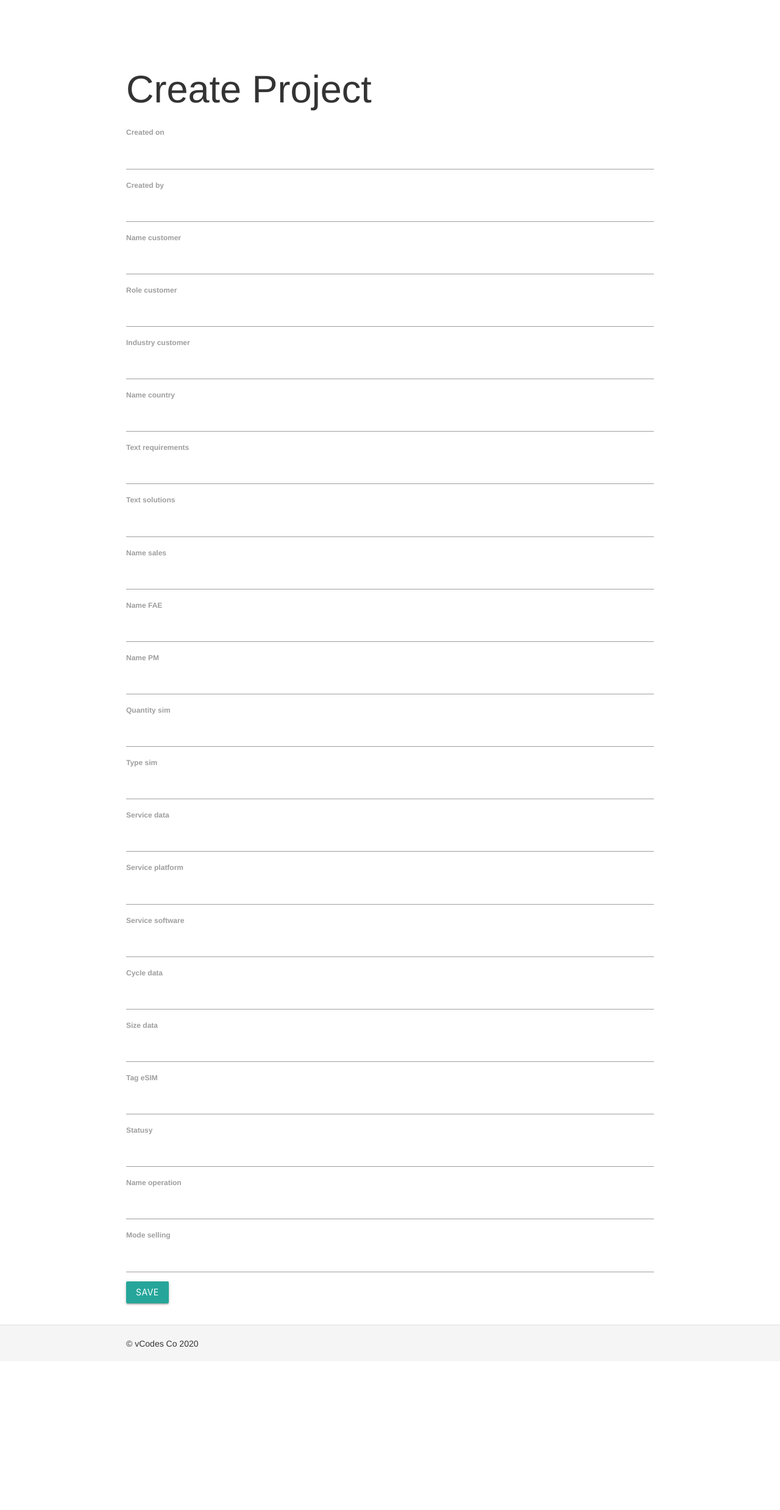
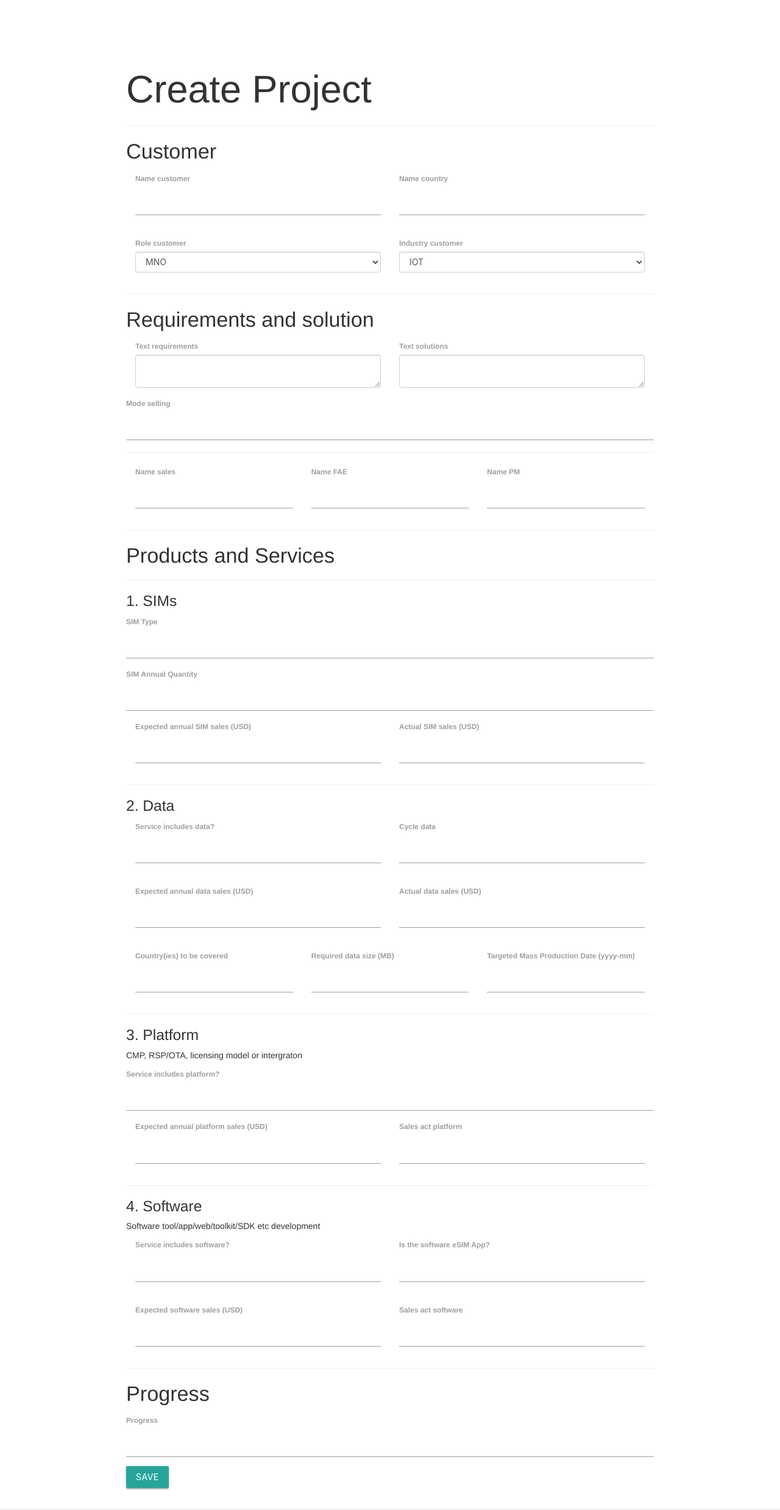
Before and after one commit to meganmeiyang/vProjectTracker, a Yii app: template views/project/create.php in a window 1280 px wide. Shown: the top 2477 px of the page at 61% size. Before the commit the page ends 2210 px from the top, so only its background shows below. Run offline with PHP 8.4 and a stand-in for Yii, Linux system fonts and the light colour scheme; the template is opened without the code that fills it, so the values that code supplies are empty; form fields are guessed from the names that the template uses; some libraries are stand-ins or nearby versions.

Commit message:
changed the _form
changed the _form

```diff
--- a/models/ProjectSearch.php
+++ b/models/ProjectSearch.php
@@ -35,7 +35,7 @@ class ProjectSearch extends Project
     {
         return [
             [['id_project', 'role_customer', 'industry_customer', 'quantity_sim', 'type_sim', 'service_data', 'service_platform', 'service_software', 'cycle_data', 'size_data', 'sales_exp_data', 'sales_act_data', 'sales_exp_sim', 'sales_act_sim', 'sales_exp_platform', 'sales_act_platform', 'sales_exp_software', 'sales_act_software', 'sales_exp_total', 'sales_act_total', 'sales_weighed_total', 'tag_eSIM', 'progress', 'statusy', 'mode_selling'], 'integer'],
-            [['created_on', 'role.content_role',
+            [['created_on', 'role.content_role', 'exp_mp_date',
 				/*new relation*/
 				'progressx.content_progress',
 				'status.content_data_status',
@@ -133,6 +133,7 @@ class ProjectSearch extends Project
         $query->andFilterWhere([
             'id_project' => $this->id_project,
             'created_on' => $this->created_on,
+			'exp_mp_date' => $this->exp_mp_date,
             'role_customer' => $this->role_customer,
             'industry_customer' => $this->industry_customer,
             'quantity_sim' => $this->quantity_sim,
--- a/views/project/_form.php
+++ b/views/project/_form.php
@@ -2,6 +2,7 @@
 
 use yii\helpers\Html;
 use yii\widgets\ActiveForm;
+use yii\widgets\Pjax;
 
 /* @var $this yii\web\View */
 /* @var $model app\models\Project */
@@ -10,51 +11,122 @@ use yii\widgets\ActiveForm;
 
 <div class="project-form">
 
+
     <?php $form = ActiveForm::begin(); ?>
+	<hr>
+	<h4> Customer </h4>
+    <div class="row">
+		<div class="col-md-6"><?= $form->field($model, 'name_customer')->textInput(['maxlength' => true]) ?> </div>
+		<div class="col-md-6"><?= $form->field($model, 'name_country')->textInput(['maxlength' => true]) ?> </div>
+	</div>
+	<div class="row">
+    <div class="col-md-6"><?= $form->field($model, 'role_customer')->dropDownList([1=>'MNO', 2=>'MVNO', 3=>'OEM', 4=>'OES', 5=>'ODM', 6=>'Government',7=>'Agency',8=>'Others'])?> </div>
 
-    <?= $form->field($model, 'created_on')->textInput() ?>
+    <div class="col-md-6"><?= $form->field($model, 'industry_customer')->dropDownList([1=>'IOT',2=>'Tourism']) ?> </div>
+	</div>
 
-    <?= $form->field($model, 'created_by')->textInput(['maxlength' => true]) ?>
+	<hr>
+	<h4> Requirements and solution </h4>
+	<div class="col-md-6">
+    <?= $form->field($model, 'text_requirements')->textArea(['maxlength' => true]) ?>
+	</div>
 
-    <?= $form->field($model, 'name_customer')->textInput(['maxlength' => true]) ?>
+    <div class="col-md-6"><?= $form->field($model, 'text_solutions')->textArea(['maxlength' => true]) ?></div>
+	<?= $form->field($model, 'mode_selling')->radioList([1=>'Direct Selling', 2=>'Distribution']) ?>
 
-    <?= $form->field($model, 'role_customer')->textInput() ?>
+	<hr>
+	<div class="row">
+    	<div class="col-md-4"><?= $form->field($model, 'name_sales')->textInput(['maxlength' => true]) ?></div>
 
-    <?= $form->field($model, 'industry_customer')->textInput() ?>
+    	<div class="col-md-4"><?= $form->field($model, 'name_FAE')->textInput(['maxlength' => true]) ?></div>
 
-    <?= $form->field($model, 'name_country')->textInput(['maxlength' => true]) ?>
+    	<div class="col-md-4"><?= $form->field($model, 'name_PM')->textInput(['maxlength' => true]) ?></div>
+	</div>
+	<hr>
+	<h4>Products and Services </h4>
+    <hr>
+	<h5>1. SIMs </h5>
+    <?= $form->field($model, 'type_sim')->radioList([1=>'Plastic SIM', 2=>'SoftSIM', 3=>'ChipSIM', 4=>'eSIM',5=>'Others', 6=>'noSIM'])->label("SIM Type") ?>
+	<?= $form->field($model, 'quantity_sim')->textInput()->label("SIM Annual Quantity") ?>
+	<div class="row">
+		<div class="col-md-6">
+		<?= $form->field($model,'sales_exp_sim')->textInput(['maxlength' => true]) ->label("Expected annual SIM sales (USD)")?>
+		</div>
+		<div class="col-md-6">
+		<?= $form->field($model,'sales_act_sim')->textInput(['maxlength' => true])->label("Actual SIM sales (USD)")?>
+	</div>
+	</div>
+	<hr>
 
-    <?= $form->field($model, 'text_requirements')->textInput(['maxlength' => true]) ?>
+	<h5> 2. Data </h5>
+	<div class="row">
+    	<div class="col-md-6"><?= $form->field($model, 'service_data')->radioList([1=>'Yes', 2=>'No'])->label("Service includes data?") ?></div>
+		<div class="col-md-6"><?= $form->field($model, 'cycle_data')->radioList([1=>'Month', 2=>'Year', 3=>'Day', 4=>'Others']) ?></div>
+	</div>
+	<div class="row">
+		<div class="col-md-6">
+		<?= $form->field($model,'sales_exp_data')->textInput(['maxlength' => true]) ->label("Expected annual data sales (USD)")?>
+		</div>
+		<div class="col-md-6">
+		<?= $form->field($model,'sales_act_data')->textInput(['maxlength' => true])->label("Actual data sales (USD)")?>
+		</div>
+	</div>
+	<div class="row">
+	    <div class="col-md-4"><?= $form->field($model, 'coverage')->textInput()->label("Country(ies) to be covered") ?></div>
+		<div class="col-md-4"><?= $form->field($model, 'size_data')->textInput() ->label("Required data size (MB)") ?></div>
+		<div class="col-md-4"><?= $form->field($model, 'exp_mp_date')->widget(\yii\widgets\MaskedInput::className(), ['mask' => '9999-99',])->label("Targeted Mass Production Date (yyyy-mm)") ?></div>
+	</div>
+<?php
+$script = <<< JS
+$("#project-service_data").change(function(){
 
-    <?= $form->field($model, 'text_solutions')->textInput(['maxlength' => true]) ?>
+        var val = $('#project-service_data').val();
+		console.log(val);
+        if(val == 2 ) {
+          $('#project-sales_exp_data').hide();
+        } else {
+          $('#project-sales_exp_data').show();
+        }
+});
 
-    <?= $form->field($model, 'name_sales')->textInput(['maxlength' => true]) ?>
+JS;
+$this->registerJs($script);
+?>
+	<hr>
+	<h5> 3. Platform </h5>
+	<p> CMP, RSP/OTA, licensing model or intergraton </p>
+    <?= $form->field($model, 'service_platform')->radioList([1=>'Yes', 2=>'No'])->label("Service includes platform?") ?>
+	<div class="row">
+		<div class="col-md-6">
+		<?= $form->field($model,'sales_exp_platform')->textInput(['maxlength' => true]) ->label("Expected annual platform sales (USD)")?>
+		</div>
+		<div class="col-md-6">
+		<?= $form->field($model,'sales_act_platform')->textInput(['maxlength' => true])?>
+		</div>
+	</div>
 
-    <?= $form->field($model, 'name_FAE')->textInput(['maxlength' => true]) ?>
+	<hr>
+	<h5> 4. Software </h5>
+	<p>Software tool/app/web/toolkit/SDK etc development</p>
+	<div class="row">
+    	<div class="col-md-6"><?= $form->field($model, 'service_software')->radioList([1=>'Yes', 2=>'No']) ->label("Service includes software?")?></div>
 
-    <?= $form->field($model, 'name_PM')->textInput(['maxlength' => true]) ?>
+    	<div class="col-md-6"><?= $form->field($model, 'tag_eSIM')->radioList([1=>'yes', 2=>'no'])->label("Is the software eSIM App?") ?></div>
+	</div>
+	<div class="row">
+		<div class="col-md-6">
+		<?= $form->field($model,'sales_exp_software')->textInput(['maxlength' => true]) ->label("Expected software sales (USD)")?>
+		</div>
+		<div class="col-md-6">
+		<?= $form->field($model,'sales_act_software')->textInput(['maxlength' => true])?>
+		</div>
+	</div>
+	<hr>
+	<h4> Progress </h4>
 
-    <?= $form->field($model, 'quantity_sim')->textInput() ?>
+    <?= $form->field($model, 'progress')-> radioList([1=>'10%:engaged or demoed', 2=>'20%:hw/sw design completed', 3=>'30%:quoted', 4=>'50%:mgmt accepted', 5=>'60%:poc/sample tested', 6=>'80%:pilot order', 7=>'100%:MP'])->hint("weighed sales = expected sales x progress%") ?>
 
-    <?= $form->field($model, 'type_sim')->textInput() ?>
 
-    <?= $form->field($model, 'service_data')->textInput() ?>
-
-    <?= $form->field($model, 'service_platform')->textInput() ?>
-
-    <?= $form->field($model, 'service_software')->textInput() ?>
-
-    <?= $form->field($model, 'cycle_data')->textInput() ?>
-
-    <?= $form->field($model, 'size_data')->textInput() ?>
-
-    <?= $form->field($model, 'tag_eSIM')->textInput() ?>
-
-    <?= $form->field($model, 'statusy')->textInput() ?>
-
-    <?= $form->field($model, 'name_operation')->textInput(['maxlength' => true]) ?>
-
-    <?= $form->field($model, 'mode_selling')->textInput() ?>
 
     <div class="form-group">
         <?= Html::submitButton('Save', ['class' => 'btn btn-success']) ?>
--- a/views/project/index.php
+++ b/views/project/index.php
@@ -69,6 +69,7 @@ $this->params['breadcrumbs'][] = $this->title;
             //'progress',
             'progressx.content_progress',
 			'status.content_data_status',
+			'exp_mp_date',
 			//'statusy',
 
 			//'name_operation',
```
Also changed, not shown: controllers/ProjectController.php (+12 -3 lines), models/Project.php (+17 -8 lines), 2 other files.
